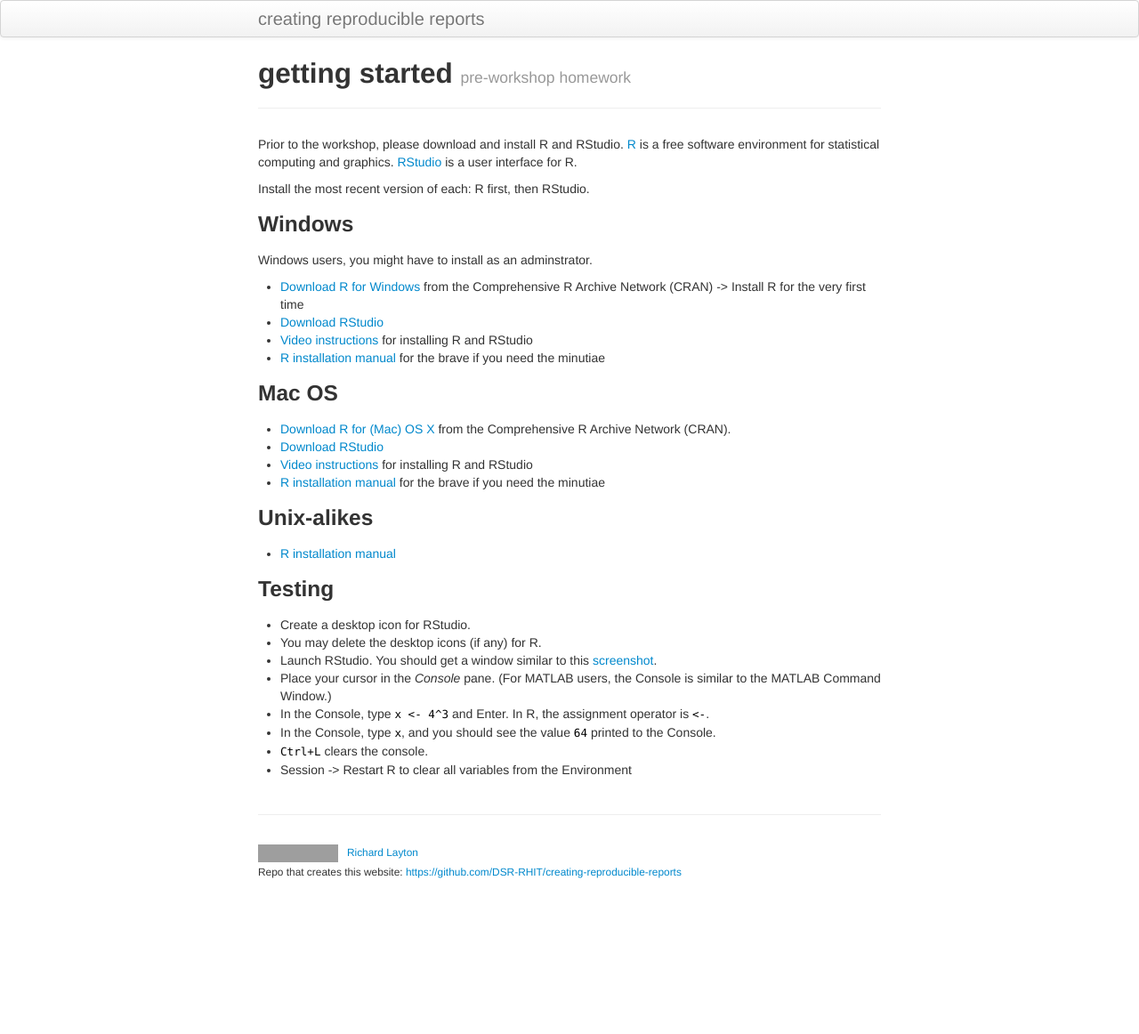
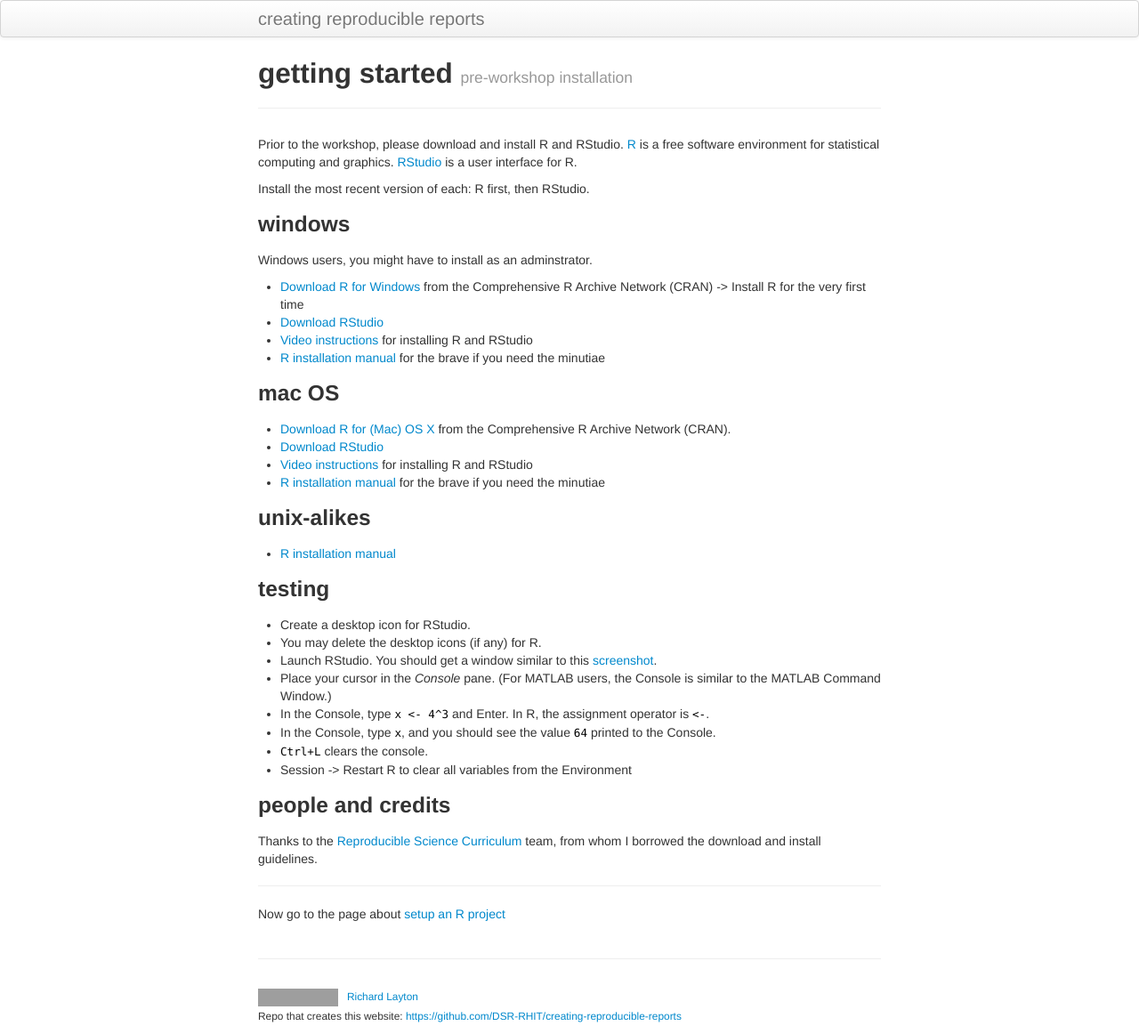
Before and after one commit to DSR-RHIT/creating-reproducible-reports, a Jekyll site: the page built from pages/01-pre-workshop-hw.md, in a window 1280 px wide. Shown: the whole page at 89% size. Built offline with Jekyll 4.4.1, drawn with Linux system fonts in a browser that asks for light colours; before the commit the page ends 1000 px from its top, so only the background shows below that; grey boxes are pictures that could not be loaded.

Commit message:
new pre-workshop install page

```diff
--- a/pages/01-pre-workshop-hw.md
+++ b/pages/01-pre-workshop-hw.md
@@ -1,14 +1,14 @@
 ---
 layout: page
 title:  getting started
-tagline: pre-workshop homework
+tagline: pre-workshop installation
 ---
 
 Prior to the workshop, please download and install R and RStudio. [R](https://www.r-project.org/) is a free software environment for statistical computing and graphics. [RStudio](https://www.rstudio.com/) is a user interface for R.
 
 Install the most recent version of each: R first, then RStudio.
 
-### Windows
+### windows
 
 Windows users, you might have to install as an adminstrator.
 
@@ -18,7 +18,7 @@ Windows users, you might have to install as an adminstrator.
 - [R installation manual](https://cran.r-project.org/doc/manuals/r-release/R-admin.html#Installing-R-under-Windows) for the brave if you need the minutiae
 
 
-### Mac OS
+### mac OS
 
 - [Download R for (Mac) OS X](https://cran.r-project.org/) from the Comprehensive R Archive Network (CRAN).
 - [Download RStudio](http://www.rstudio.com/products/rstudio/download/)
@@ -26,11 +26,11 @@ Windows users, you might have to install as an adminstrator.
 - [R installation manual](https://cran.r-project.org/doc/manuals/r-release/R-admin.html#Installing-R-under-OS-X) for the brave if you need the minutiae
 
 
-### Unix-alikes
+### unix-alikes
 
 - [R installation manual](https://cran.r-project.org/doc/manuals/r-release/R-admin.html#Installing-R-under-Unix_002dalikes)
 
-### Testing
+### testing
 
 - Create a desktop icon for RStudio.
 - You may delete the desktop icons (if any) for R.
@@ -42,32 +42,9 @@ Windows users, you might have to install as an adminstrator.
 - Session -> Restart R to clear all variables from the Environment
 
 
+### people and credits
 
-
-
-
-
-
-
-
-
-
-
-<!--
-S
-
-
-
-
-Once the software is installed, practice setting up an RStudio project.
-
-- [Setup an R project](https://github.com/DSR-RHIT/install-R-and-RStudio/blob/master/pages/setup_R_project.md)
-
-Optional tasks
-
-- For session 2, bring a report of your own to remake as a reproducible report.
+Thanks to the [Reproducible Science Curriculum](https://github.com/Reproducible-Science-Curriculum/rr-intro) team, from whom I borrowed the download and install guidelines.
 
 ---
-Now go to the page about [workshop agenda](02-agenda.html)
-
--->
+Now go to the page about [setup an R project](setup-an-R-project.html)
```
